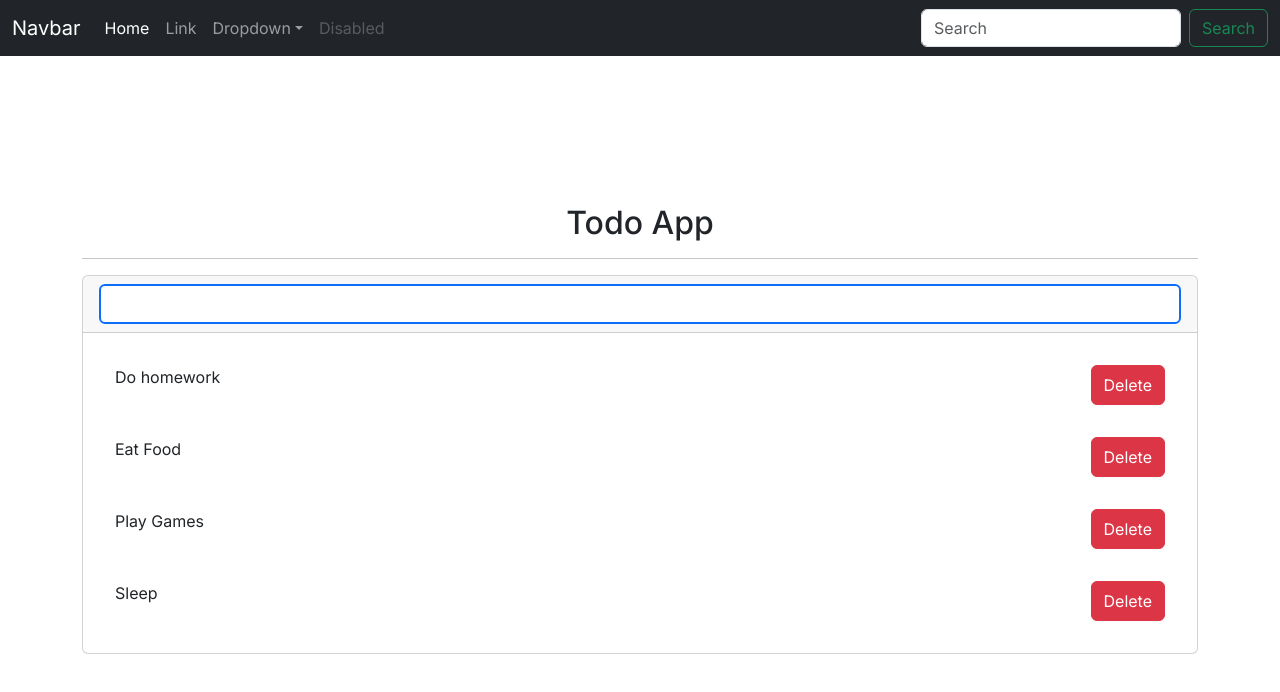
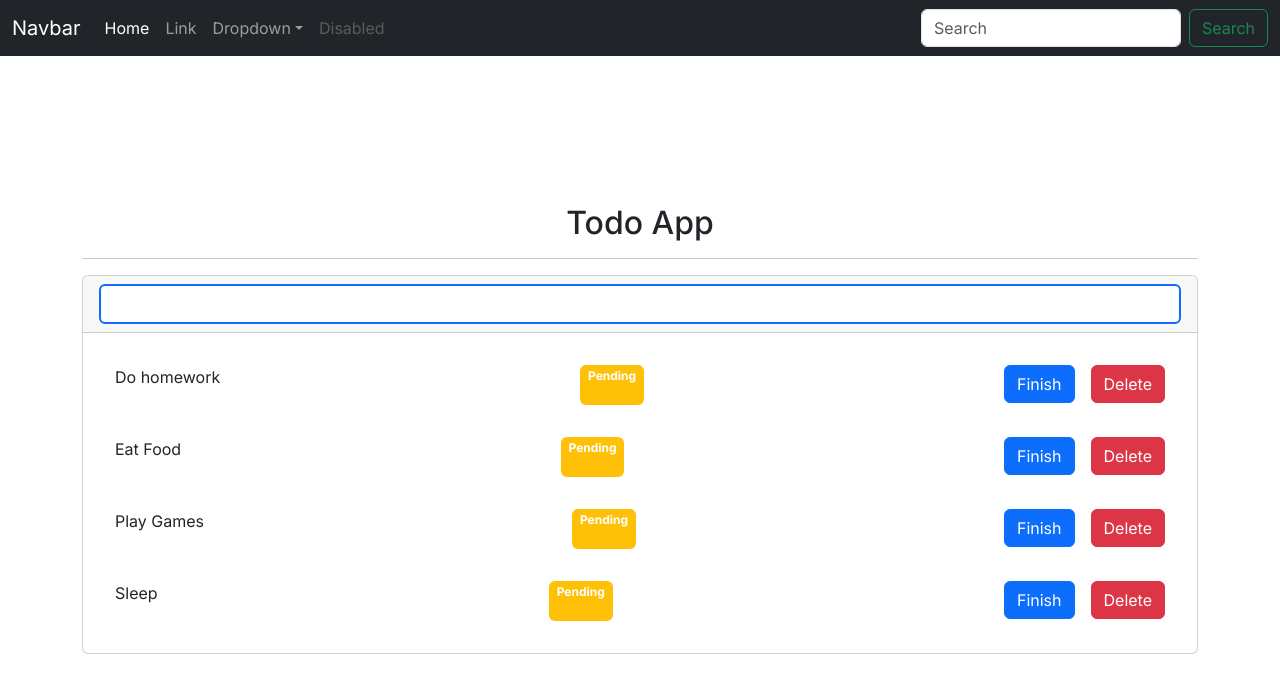
Before and after one commit to Jhanvi-Khare/frontend, a Next.js app: page /todo in a window 1280 px wide. Shown: the top 692 px of the page. Built offline with nearby package versions, Linux system fonts and the light colour scheme.

Commit message:
add and delete todolist

```diff
--- a/src/app/todo/page.jsx
+++ b/src/app/todo/page.jsx
@@ -14,9 +14,26 @@ const Todo = () => {
 
         if(e.code == 'Enter'){
             console.log(e.target.value);
+
+            settodoList( [ ...todoList, { task : e.target.value, completed : false } ] );
+            e.target.value = '';
         }
 
 
+    }
+
+    const deleteTask = (index) => {
+        console.log(index);
+        const temp = todoList;
+        temp.splice(index, 1);
+        settodoList([...temp]);
+    }
+
+    const finishTask = (index) => {
+        const temp = todoList;
+        temp[index].completed = !temp[index].completed;
+        console.log(temp);
+        settodoList( [...temp]);
     }
 
   return (
@@ -31,10 +48,20 @@ const Todo = () => {
             </div>
             <div className="card-body">
                 {
-                    todoList.map( (item) => {
+                    todoList.map( (item, index) => {
                         return <div className='d-flex justify-content-between p-3'>
                                 <p>{item.task}</p>
-                                <button className='btn btn-danger'>Delete</button>
+
+                                {item.completed ?
+                                    <span className='badge bg-success'>Completed</span>
+                                    :
+                                    <span className='badge bg-warning'>Pending</span>
+                                }
+                                <div>
+                                    <button onClick={ () => { finishTask(index) } } className='btn btn-primary me-3'>Finish</button>
+                                    <button onClick={ () => { deleteTask(index) } } className='btn btn-danger'>Delete</button>
+                                </div>
+
                         </div>
                     } )
                 }
```
